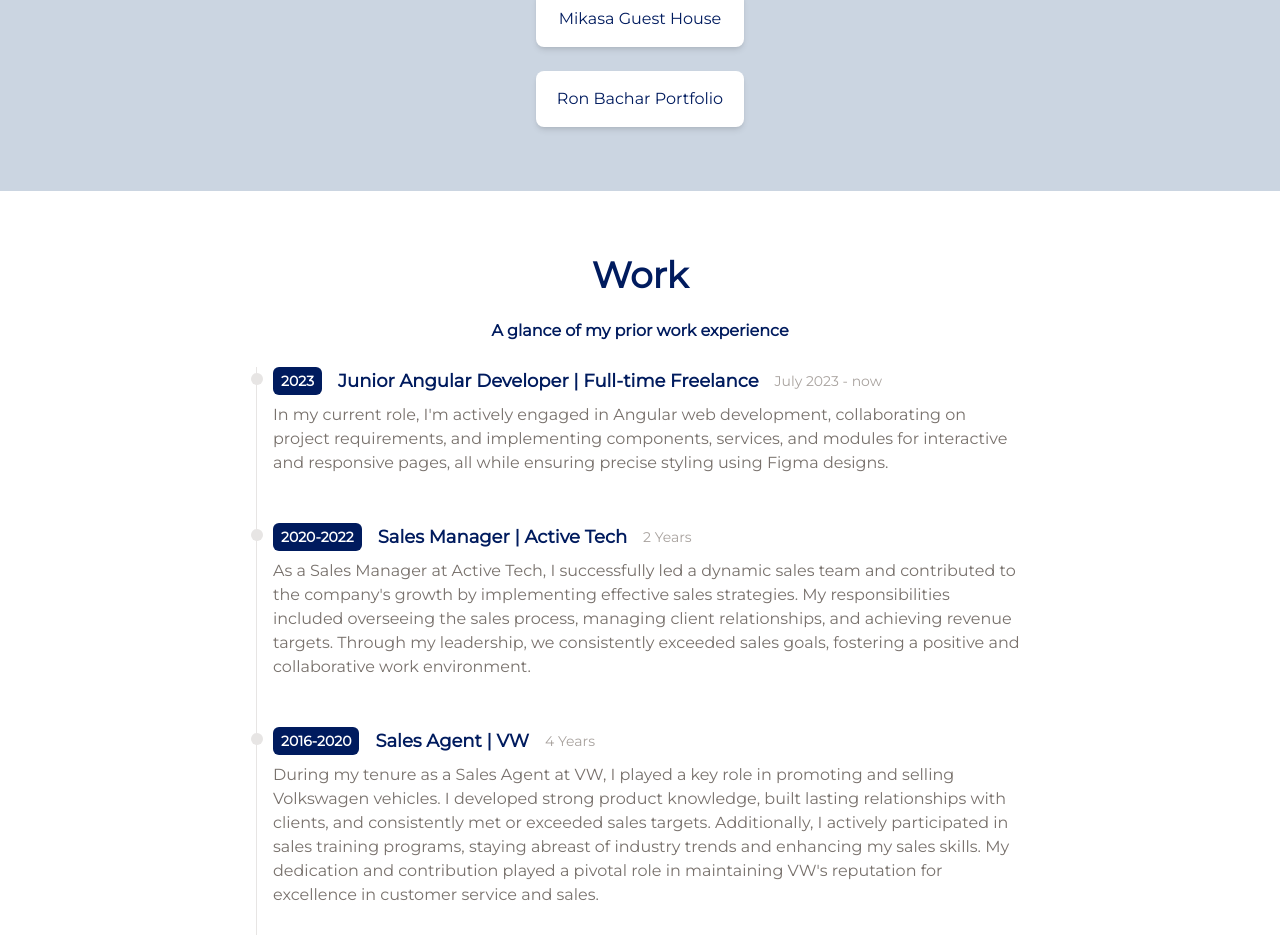
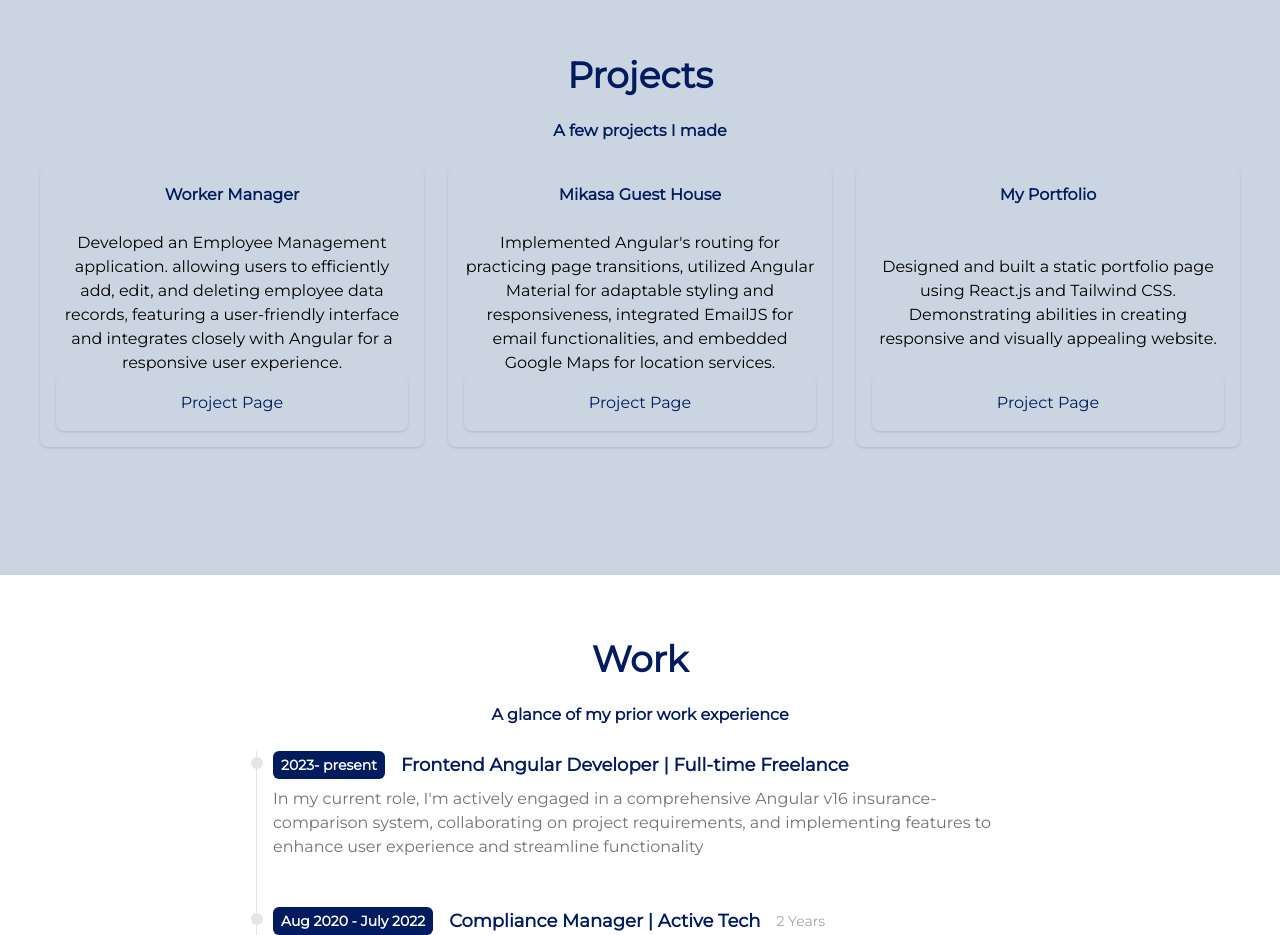
Before and after one commit to RonBachar/my-site, a React (Vite) app: page / in a window 1280 px wide. Shown: the part 1865-2800 px from the top of the page. Built offline with nearby package versions, Linux system fonts and the light colour scheme.

Commit message:
little changes

```diff
--- a/src/components/About.jsx
+++ b/src/components/About.jsx
@@ -3,7 +3,7 @@ import ABOUT_IMG from "../assets/about_me.jpg"; // Provide the correct relative
 
 const About = () => {
   return (
-<div id="about" className="w-full h-screen-200 bg-gray flex flex-wrap ">
+<div id="about" className="w-full h-screen-200 bg-gray flex flex-wrap my-24">
 
 <div className="h-screen  w-full md:w-1/2 flex flex-col justify-center items-center px-16">
   <h1 className="text-4xl font-bold text-[#001b5e] mb-6 text-center">
--- a/src/components/Projects.jsx
+++ b/src/components/Projects.jsx
@@ -4,45 +4,60 @@ const Projects = () => {
   return (
     <div
       id="projects"
-      className="w-full py-16 bg-slate-300 flex flex-col items-center justify-center"
+      className="w-full py-32 px-6 bg-slate-300 flex flex-col items-center justify-center"
     >
       <h1 className="text-4xl font-bold text-[#001b5e] mb-6 text-center">
         Projects
       </h1>
       <h2 className="text-1xl font-bold mb-6 text-[#001b5e]  text-center">
-        A few projects
+        A few projects I made
       </h2>
-      <div className="flex flex-col items-center gap-6">
-        <div className="w-52 text-center ">
+
+      <div className="flex gap-6 flex-wrap justify-center ">
+        <div className=" max-w-sm rounded-lg shadow p-4  text-center flex flex-col justify-between">
+          <h2 className="text-1xl font-bold mb-6  text-[#001b5e]">Worker Manager</h2>
+          <p className="text-1xl ">
+            Developed an Employee Management application. allowing users to
+            efficiently add, edit, and deleting employee data records, featuring
+            a user-friendly interface and integrates closely with Angular for a
+            responsive user experience.
+          </p>
           <a
-            href="https://worker-manager.netlify.app/"
-            target="_blank"
-            rel="noopener noreferrer"
-            className="block bg-white rounded-lg shadow-md p-4  text-center text-[#001b5e]"
+            href="https://worker-manager.netlify.app"
+            className="block  rounded-lg shadow p-4  text-center text-[#001b5e]"
           >
-            Worker Manager
+           Project Page
           </a>
         </div>
 
-        <div className="w-52 text-center ">
+        <div className=" max-w-sm rounded-lg shadow p-4  text-center flex flex-col justify-between">
+          <h2 className="text-1xl font-bold mb-6  text-[#001b5e]">Mikasa Guest House</h2>
+          <p className="text-1xl ">
+            Implemented Angular's routing for practicing page transitions,
+            utilized Angular Material for adaptable styling and responsiveness,
+            integrated EmailJS for email functionalities, and embedded Google
+            Maps for location services.
+          </p>
           <a
-            href="https://mikasa-guest-house.netlify.app/"
-            target="_blank"
-            rel="noopener noreferrer"
-            className="block bg-white rounded-lg shadow-md p-4  text-center text-[#001b5e]"
+            href="https://mikasa-guest-house.netlify.app"
+            className="block  rounded-lg shadow p-4  text-center text-[#001b5e]"
           >
-            Mikasa Guest House
+           Project Page
           </a>
         </div>
 
-        <div className="w-52 text-center">
+        <div className=" max-w-sm rounded-lg shadow p-4  text-center flex flex-col justify-between">
+          <h2 className="text-1xl font-bold mb-6  text-[#001b5e]">My Portfolio</h2>
+          <p className="text-1xl ">
+            Designed and built a static portfolio page using React.js and
+            Tailwind CSS. Demonstrating abilities in creating responsive and
+            visually appealing website.
+          </p>
           <a
-            href="https://ron-bachar.netlify.app/"
-            target="_blank"
-            rel="noopener noreferrer"
-            className="block bg-white rounded-lg shadow-md p-4  text-center text-[#001b5e]"
+            href="https://ron-bachar.netlify.app"
+            className="block rounded-lg shadow p-4  text-center text-[#001b5e]"
           >
-            Ron Bachar Portfolio
+           Project Page
           </a>
         </div>
       </div>
--- a/src/components/Work.jsx
+++ b/src/components/Work.jsx
@@ -3,28 +3,31 @@ import WorkItem from "../components/WorkItem";
 
 const data = [
   {
-    title: "Junior Angular Developer | Full-time Freelance",
-    duration: "July 2023 - now",
-    year: "2023",
-    details: `In my current role, I'm actively engaged in Angular web development, collaborating on project requirements, and implementing components, services, and modules for interactive and responsive pages, all while ensuring precise styling using Figma designs. `,
+    title: "Frontend Angular Developer | Full-time Freelance",
+    duration: "",
+    year: "2023- present",
+    details: `In my current role, I'm actively engaged in a comprehensive Angular v16 insurance-comparison system, collaborating on project requirements, and implementing features to enhance user experience and streamline functionality `,
   },
   {
-    title: "Sales Manager | Active Tech",
+    title: "Compliance Manager | Active Tech ",
     duration: "2 Years",
-    year: "2020-2022",
-    details: `As a Sales Manager at Active Tech, I successfully led a dynamic sales team and contributed to the company's growth by implementing effective sales strategies. My responsibilities included overseeing the sales process, managing client relationships, and achieving revenue targets. Through my leadership, we consistently exceeded sales goals, fostering a positive and collaborative work environment. `,
+    year: "Aug 2020 - July 2022",
+    details: `Managed compliance for international clients as an outsource for Plus 500, a market giant, overseeing document verification and assisting clients. Addressed concerns effectively, drove revenue growth, and led sales team.
+    `,
   },
   {
-    title: "Sales Agent | VW ",
+    title: "Sales Agent | VW Champion Motors  ",
     duration: "4 Years",
-    year: "2016-2020",
-    details: `During my tenure as a Sales Agent at VW, I played a key role in promoting and selling Volkswagen vehicles. I developed strong product knowledge, built lasting relationships with clients, and consistently met or exceeded sales targets. Additionally, I actively participated in sales training programs, staying abreast of industry trends and enhancing my sales skills. My dedication and contribution played a pivotal role in maintaining VW's reputation for excellence in customer service and sales.`,
+    year: "July 2016 - August 2020",
+    details: `Key sales agent at VW Champion Motors, selling Volkswagen vehicles and exceeding targets through expertise and strong client relationships. Committed to ongoing training and exceptional customer service.
+    `,
   },
 ];
 
+const Work = () => {
 
 
-const Work = () => {
+
   return (
     <div
       id="work"
@@ -33,11 +36,12 @@ const Work = () => {
       <h1 className="text-4xl font-bold text-[#001b5e] mb-6 text-center">
         Work
       </h1>
-      <h2 className="text-1xl font-bold mb-6 text-[#001b5e]  text-center">A glance of my prior work experience</h2>
+      <h2 className="text-1xl font-bold mb-6 text-[#001b5e]  text-center">
+        A glance of my prior work experience
+      </h2>
 
       {data.map((item, idx) => (
         <WorkItem
-
           key={idx}
           year={item.year}
           title={item.title}
```
